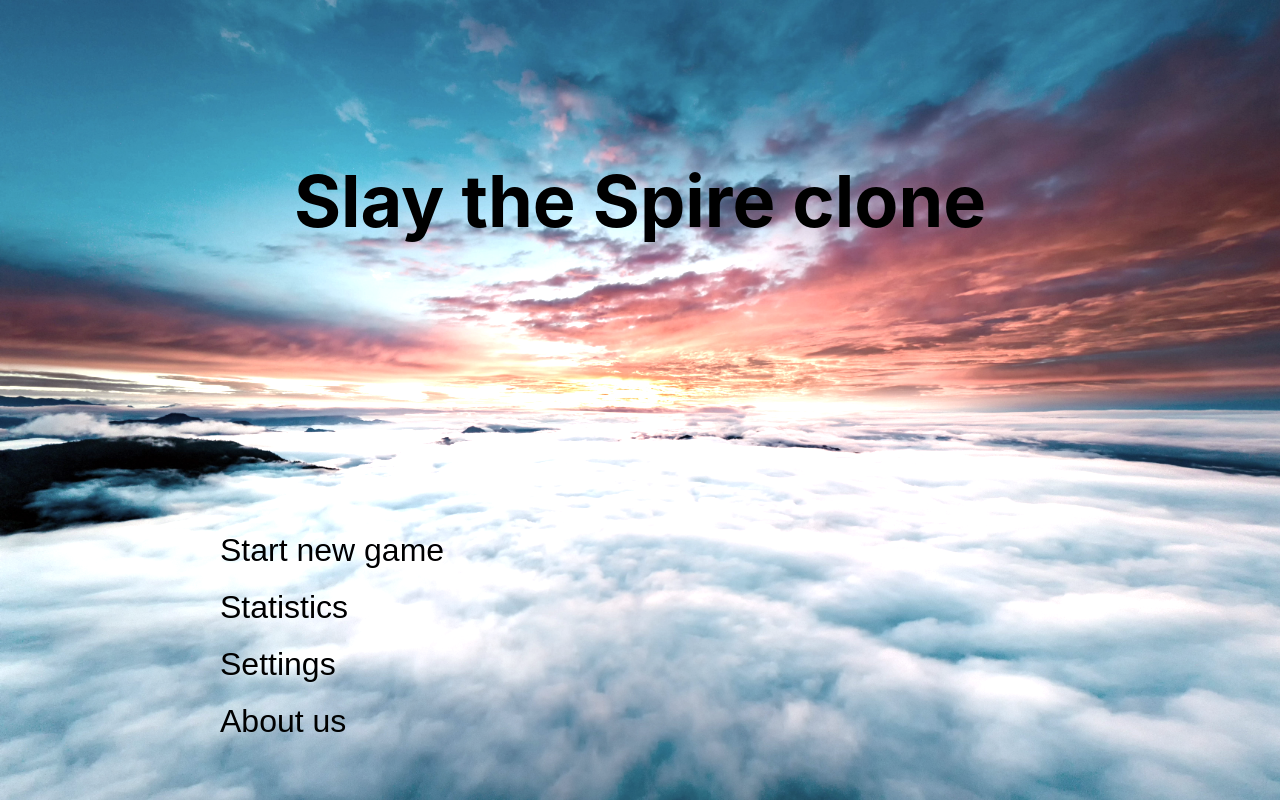
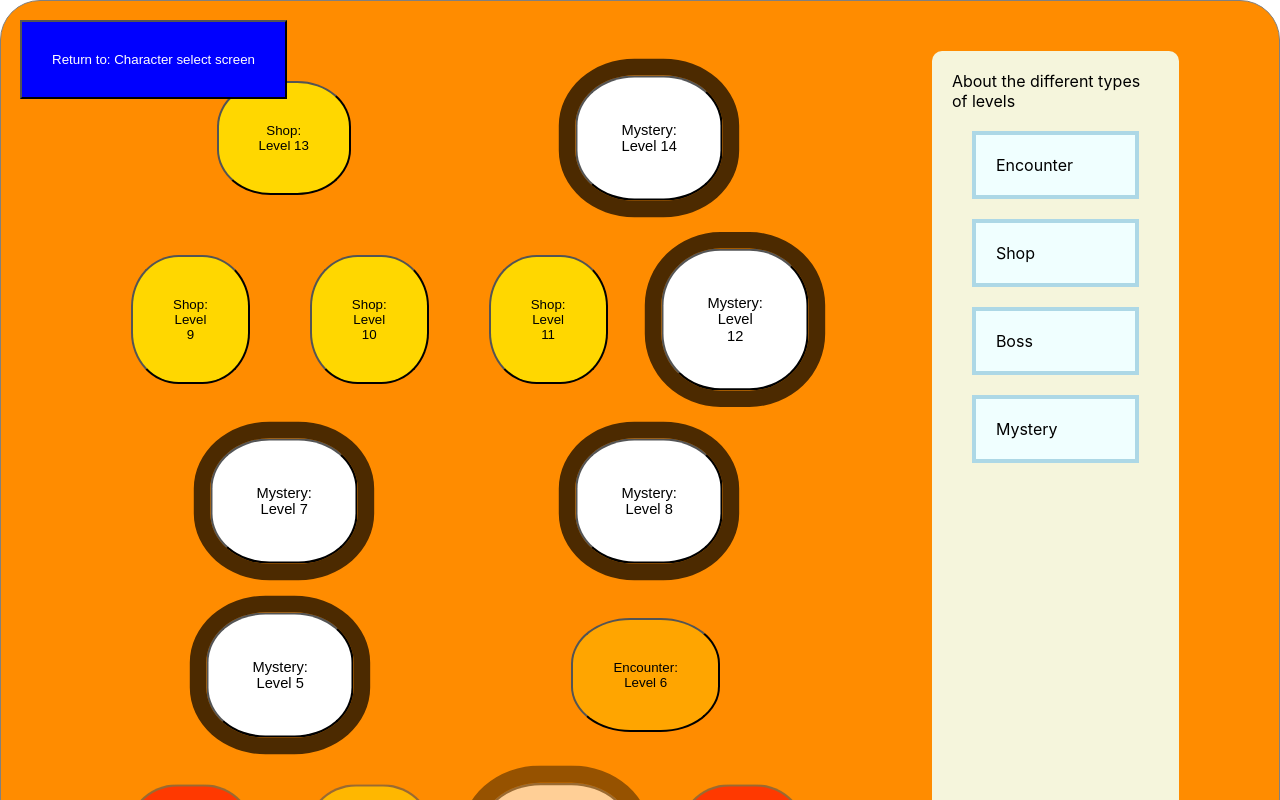
Before and after one commit to EmilNilsson12/slay-the-spire-clone, a Next.js app: page / in a window 1280 px wide. Shown: the top 800 px of the page. Built offline with nearby package versions, Linux system fonts and the light colour scheme.

Commit message:
Showcase messed up map screen

```diff
--- a/components/Game/Game.js
+++ b/components/Game/Game.js
@@ -85,6 +85,15 @@
                 return <PauseMenu callBackFunc={cb} />;
 
             default:
+                return (
+                    <MapLevelSelect
+                        prevScreen={{
+                            path: 'main-menu-start',
+                            name: 'Character select screen',
+                        }}
+                        callBackFunc={cb}
+                    />
+                );
                 return <MainMenu callBackFunc={cb} />;
         }
     };
```
